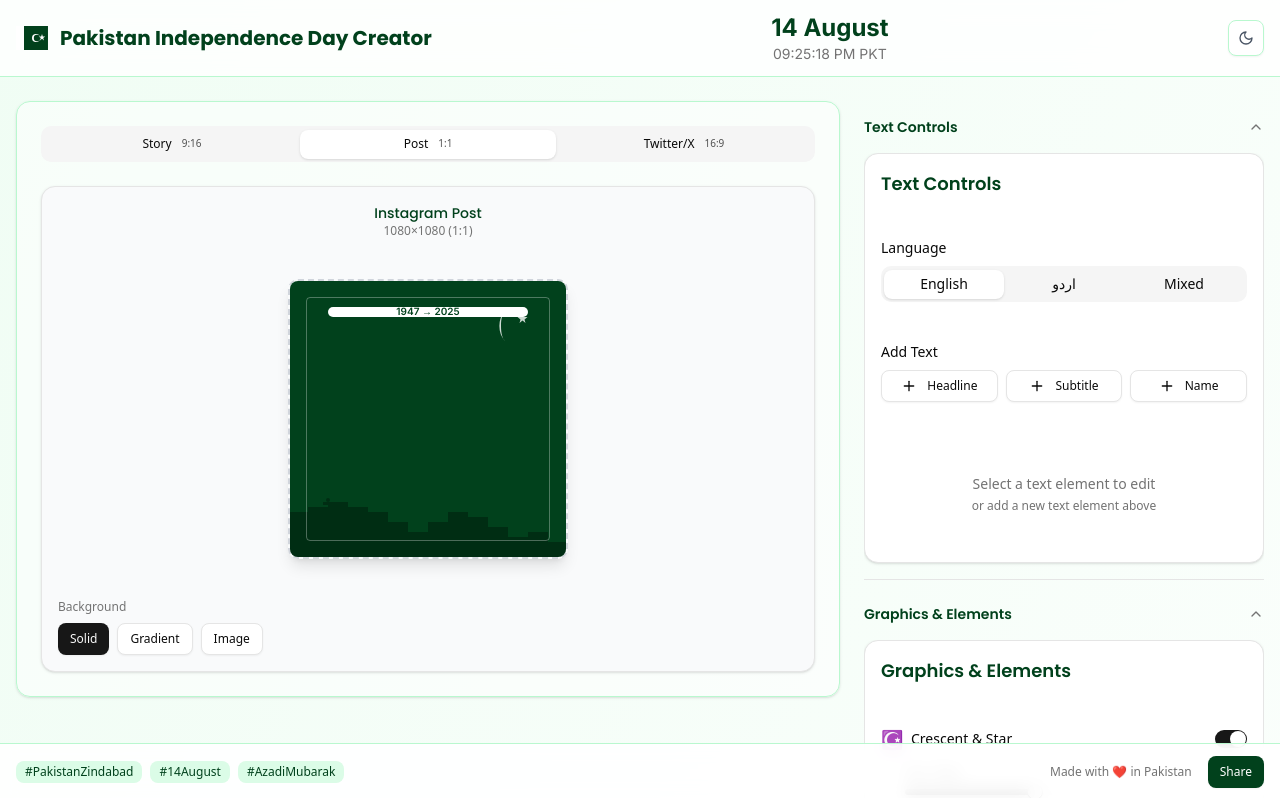
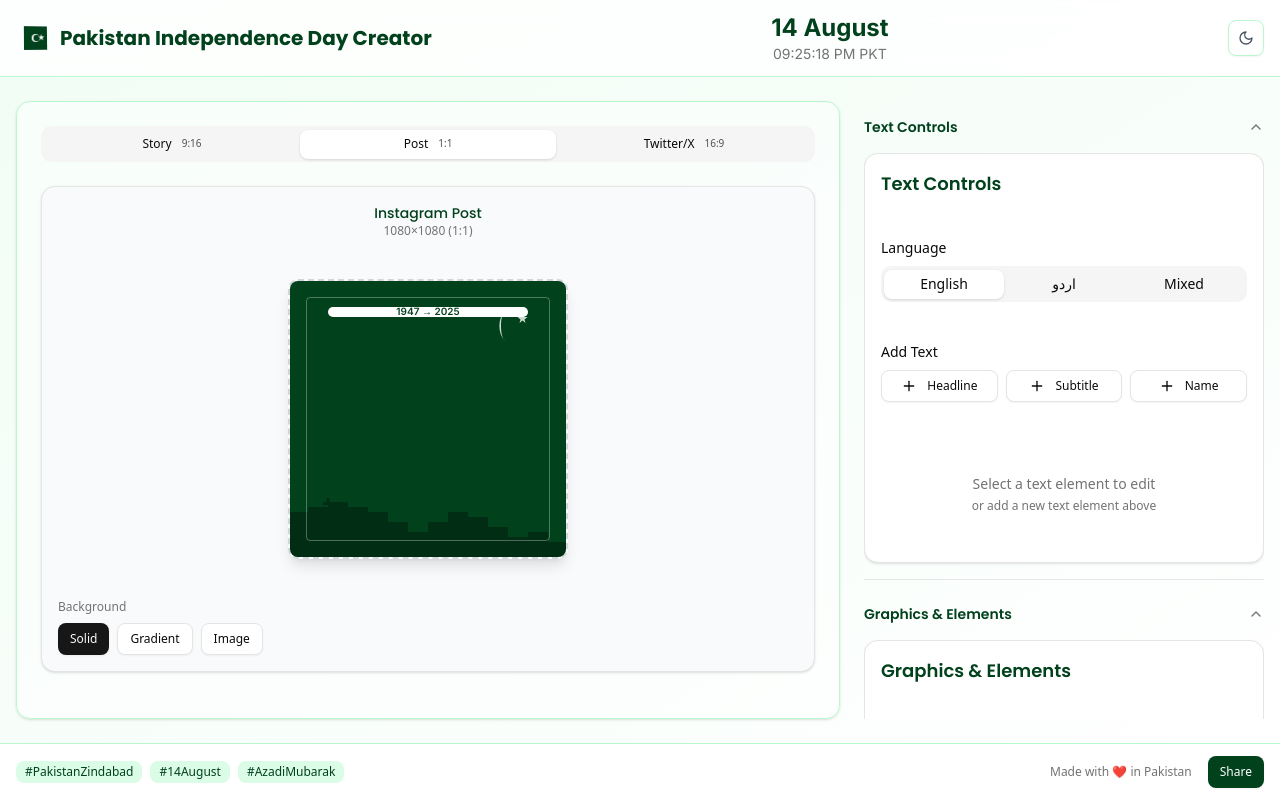
Before and after one commit to devbyishtiaq/pakistan-independence-day-creator, a Next.js app: page / in a window 1280 px wide. Shown: the top 798 px of the page. Built offline with nearby package versions, Linux system fonts and the light colour scheme; a web font is replaced by a local one.

Commit message:
fix: fix layout with calculated heights and flexbox
Set calculated heights and proper flex layout for main container.

#VERCEL_SKIP

Co-authored-by: Mian Ishtiaq <35779127+devbyishtiaq@users.noreply.github.com>

```diff
--- a/components/pakistan-creator.tsx
+++ b/components/pakistan-creator.tsx
@@ -50,9 +50,9 @@ export function PakistanCreator() {
   if (!mounted) return null
 
   return (
-    <div className="min-h-screen bg-gradient-to-br from-green-50 to-white dark:from-gray-900 dark:to-gray-800">
+    <div className="h-screen flex flex-col bg-gradient-to-br from-green-50 to-white dark:from-gray-900 dark:to-gray-800">
       {/* Header */}
-      <header className="sticky top-0 z-50 bg-white/80 dark:bg-gray-900/80 backdrop-blur-md border-b border-green-200 dark:border-gray-700">
+      <header className="flex-shrink-0 bg-white/80 dark:bg-gray-900/80 backdrop-blur-md border-b border-green-200 dark:border-gray-700">
         <div className="container mx-auto px-4 py-3">
           <div className="flex items-center justify-between">
             {/* Left - App Title */}
@@ -88,12 +88,12 @@ export function PakistanCreator() {
         </div>
       </header>
 
-      {/* Main Content */}
-      <main className="container mx-auto px-4 py-6">
-        <div className="grid lg:grid-cols-3 gap-6">
+      <main className="flex-1 overflow-hidden">
+        <div className="h-full container mx-auto px-4 py-6">
+          <div className="h-full grid lg:grid-cols-3 gap-6">
             {/* Canvas Area */}
-          <div className="lg:col-span-2">
-            <Card className="p-6 bg-white/50 dark:bg-gray-800/50 border-green-200 dark:border-gray-600">
+            <div className="lg:col-span-2 h-full">
+              <Card className="h-full p-6 bg-white/50 dark:bg-gray-800/50 border-green-200 dark:border-gray-600 flex flex-col">
                 <CanvasFrame
                   ref={canvasRef}
                   preset={canvasState.canvasPreset}
@@ -120,7 +120,7 @@ export function PakistanCreator() {
               </Card>
             </div>
 
-          {/* Controls Sidebar */}
+            <div className="h-full overflow-y-auto">
               <div className="space-y-4">
                 <Accordion type="multiple" defaultValue={["text", "graphics", "export"]} className="space-y-2">
                   <AccordionItem value="text">
@@ -194,12 +194,11 @@ export function PakistanCreator() {
                 </Card>
               </div>
             </div>
+          </div>
+        </div>
       </main>
 
-      <div className="pb-20"></div>
-
-      {/* Footer */}
-      <footer className="fixed bottom-0 left-0 right-0 z-40 border-t border-green-200 dark:border-gray-700 bg-white/90 dark:bg-gray-900/90 backdrop-blur-sm">
+      <footer className="flex-shrink-0 border-t border-green-200 dark:border-gray-700 bg-white/90 dark:bg-gray-900/90 backdrop-blur-sm">
         <div className="container mx-auto px-4 py-3">
           <div className="flex flex-col sm:flex-row items-center justify-between gap-3">
             {/* Hashtag Chips */}
```
Lines whose indentation alone changed are shown as unchanged.
